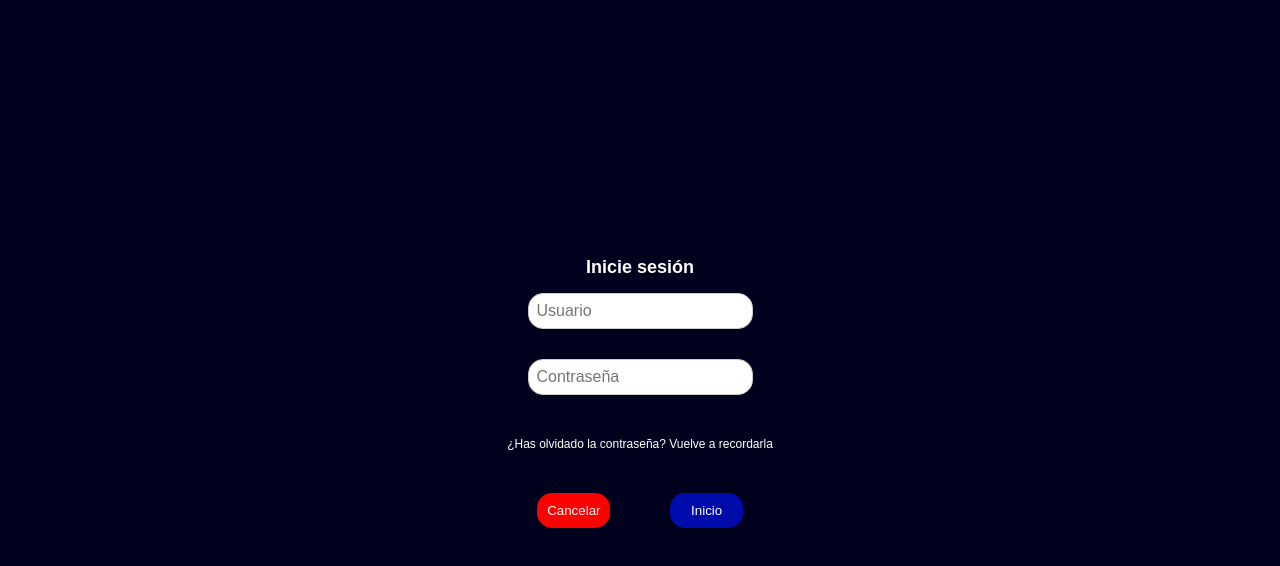
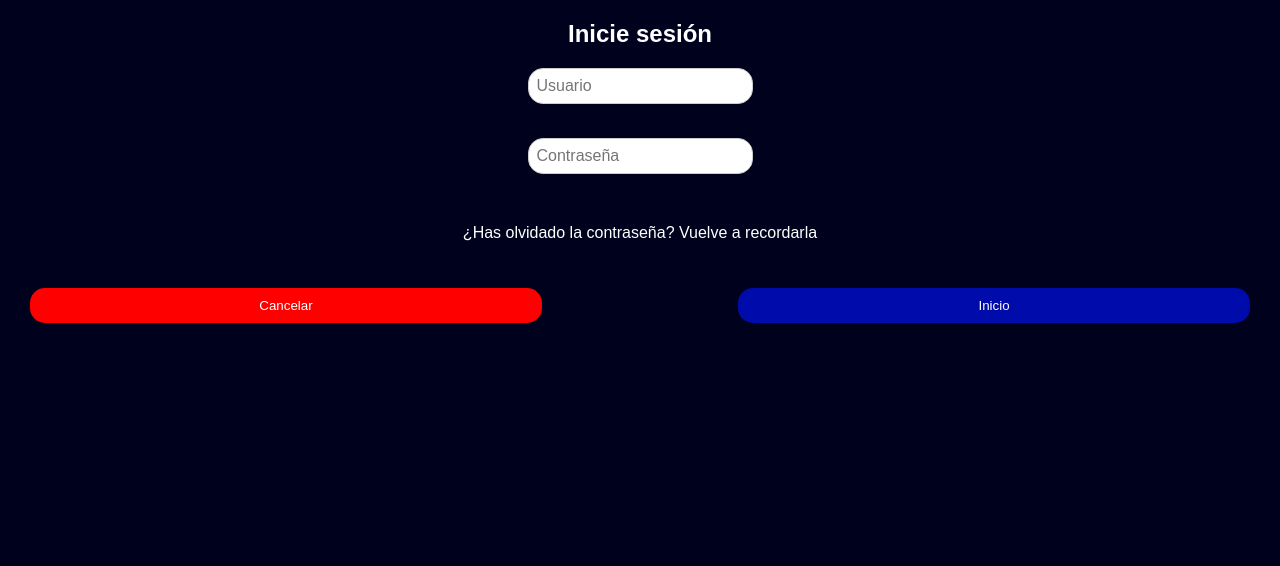
Before and after one commit to Balsero300/ProyectoTardus, a React (Vite) app: page /secion in a window 1280 px wide. Shown: the top 566 px of the page. Built offline with nearby package versions, Linux system fonts and the light colour scheme.

Commit message:
corrijo errores en encabezado

```diff
--- a/src/Componentes/Inicio_S.css
+++ b/src/Componentes/Inicio_S.css
@@ -1,15 +1,6 @@
-body {
-    font-size: 12px;
-    margin: 0;
-    display: flex;
-    justify-content: center;
-    align-items: center;
-    height: 100vh;
-}
+.container {
 
-.container {
     text-align: center;
-    max-width: 300px;
     margin: auto;
     color: white;
     font-family: 'Montserrat', sans-serif;
```
